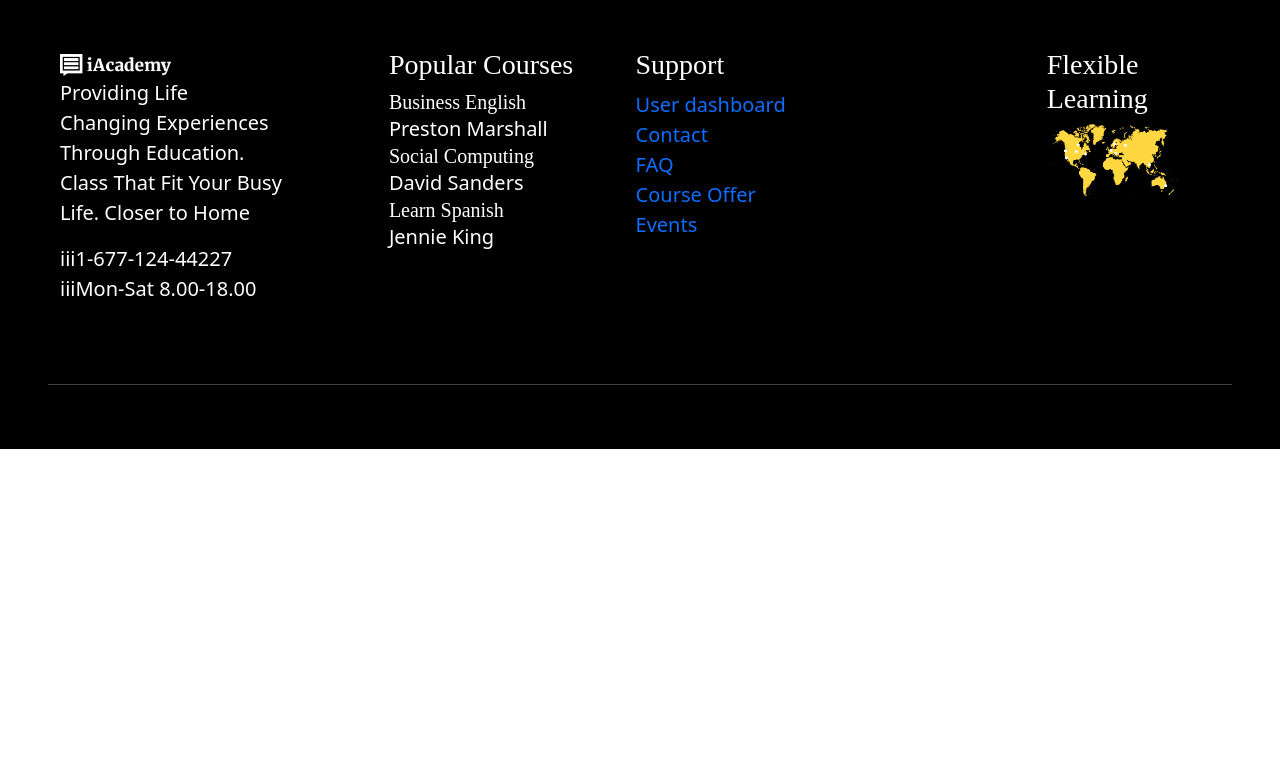
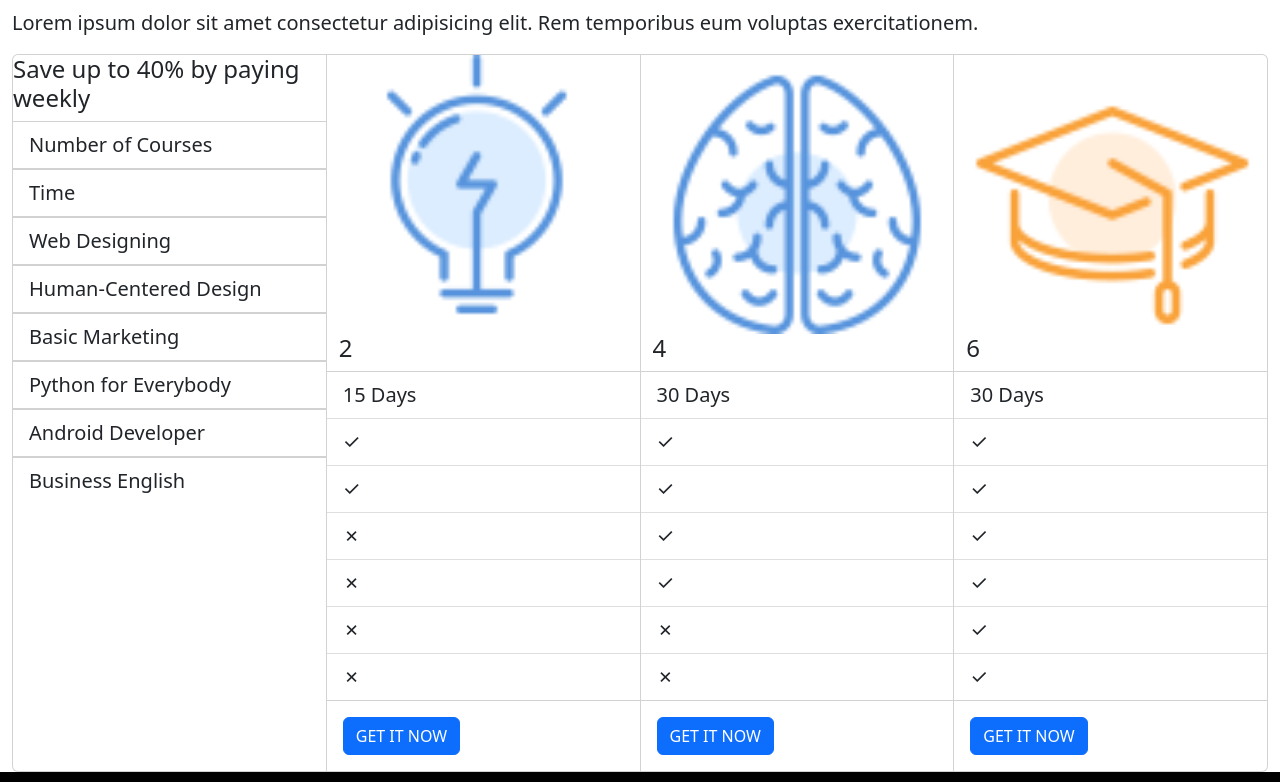
Before and after one commit to AnielloPiscopo/proj-html-vuejs, a Vue app: page / in a window 1280 px wide. Shown: the part 1838-2620 px from the top of the page. Before the commit the page ends 2287 px from the top, so only its background shows below. Built offline with nearby package versions, Linux system fonts and the light colour scheme.

Commit message:
Added the content in MainPricingPlans component

```diff
--- a/src/components/main/AppMain.vue
+++ b/src/components/main/AppMain.vue
@@ -2,6 +2,7 @@
 import MainIconsContainer from './MainIconsContainer.vue';
 import MainTestimonials from './MainTestimonials.vue';
 import MainCourses from './MainCourses.vue';
+import MainPricingPlans from './MainPricingPlans.vue';
 
 export default {
     name: 'AppMain',
@@ -9,6 +10,7 @@ export default {
         MainIconsContainer,
         MainTestimonials,
         MainCourses,
+        MainPricingPlans,
     }
 }
 </script>
@@ -19,6 +21,7 @@ export default {
         <MainIconsContainer />
         <MainTestimonials />
         <MainCourses />
+        <MainPricingPlans />
     </main>
 </template>
 
--- a/src/components/main/MainPricingPlans.vue
+++ b/src/components/main/MainPricingPlans.vue
@@ -0,0 +1,108 @@
+<script>
+import { store } from '../../store';
+
+export default {
+    name: 'MainPricingPlans',
+
+    data() {
+        return {
+            store,
+            plansIconsImgPath: 'h5-custom-icon-',
+            plansIconsImgExtension: '.png',
+            planActiveIndex: 1,
+
+            plansList: [
+                {
+                    imgPath: '7',
+                    Type: 'Standard',
+                    Price: 12,
+                    'Number of Courses': 2,
+                    Time: '15 Days',
+                    'Web Designing': true,
+                    'Human-Centered Design': true,
+                    'Basic Marketing': false,
+                    'Python for Everybody': false,
+                    'Android Developer': false,
+                    'Business English': false,
+                },
+
+
+                {
+                    imgPath: '8',
+                    Type: 'Professional',
+                    Price: 59,
+                    'Number of Courses': 4,
+                    Time: '30 Days',
+                    'Web Designing': true,
+                    'Human-Centered Design': true,
+                    'Basic Marketing': true,
+                    'Python for Everybody': true,
+                    'Android Developer': false,
+                    'Business English': false,
+                },
+
+
+                {
+                    imgPath: '9',
+                    Type: 'Advanced',
+                    Price: 88,
+                    'Number of Courses': 6,
+                    Time: '30 Days',
+                    'Web Designing': true,
+                    'Human-Centered Design': true,
+                    'Basic Marketing': true,
+                    'Python for Everybody': true,
+                    'Android Developer': true,
+                    'Business English': true,
+                },
+            ],
+        }
+    },
+}
+</script>
+
+<template>
+    <section id="pricing-plans">
+        <div class="container-fluid">
+            <h1 class="my_font-serif">Pricing Plans</h1>
+            <p>
+                Lorem ipsum dolor sit amet consectetur adipisicing elit. Rem temporibus eum voluptas exercitationem.
+            </p>
+
+            <div class="card-group">
+                <div class="card" style="width: 18rem;">
+                    <h4 class="card-title">Save up to 40% by paying weekly</h4>
+                    <ul v-for="key in Object.keys(plansList[0]).splice(3, 10)" class="list-group list-group-flush">
+                        <li class="list-group-item">{{ key }}</li>
+                    </ul>
+                </div>
+
+                <div v-for="plan, index in plansList" class="card" :class="(planActiveIndex = index) ? 'my_active' : ''"
+                    style="width: 18rem;" :key="index">
+                    <div class="container-fluid">
+                        <img class="card-img-top"
+                            :src="store.getImgPath(plansIconsImgPath + plan.imgPath + plansIconsImgExtension)"
+                            alt="Card image cap">
+                        <h4 class="card-title">{{ plan['Number of Courses'] }}</h4>
+                    </div>
+                    <ul class="list-group list-group-flush">
+                        <li class="list-group-item">{{ plan.Time }}</li>
+                        <li class="list-group-item">{{ (plan['Web Designing']) ? '&#10003;' : '&#10007' }}</li>
+                        <li class="list-group-item">{{ (plan['Human-Centered Design']) ? '&#10003;' : '&#10007' }}</li>
+                        <li class="list-group-item">{{ (plan['Basic Marketing']) ? '&#10003;' : '&#10007' }}</li>
+                        <li class="list-group-item">{{ (plan['Python for Everybody']) ? '&#10003;' : '&#10007' }}</li>
+                        <li class="list-group-item">{{ (plan['Android Developer']) ? '&#10003;' : '&#10007' }}</li>
+                        <li class="list-group-item">{{ (plan['Business English']) ? '&#10003;' : '&#10007' }}</li>
+                    </ul>
+                    <div class="card-body">
+                        <a href="#" class="card-link btn btn-primary text-uppercase">Get it now</a>
+                    </div>
+                </div>
+            </div>
+        </div>
+    </section>
+</template>
+
+<style lang="scss">
+
+</style>
```
